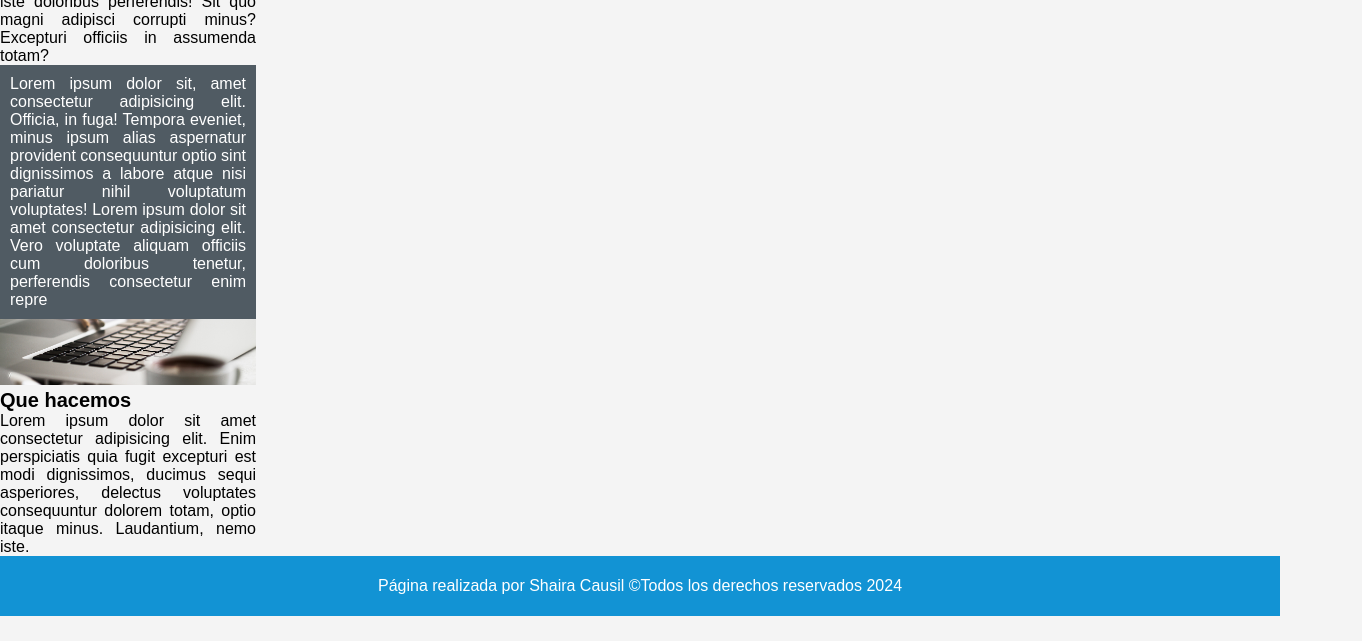
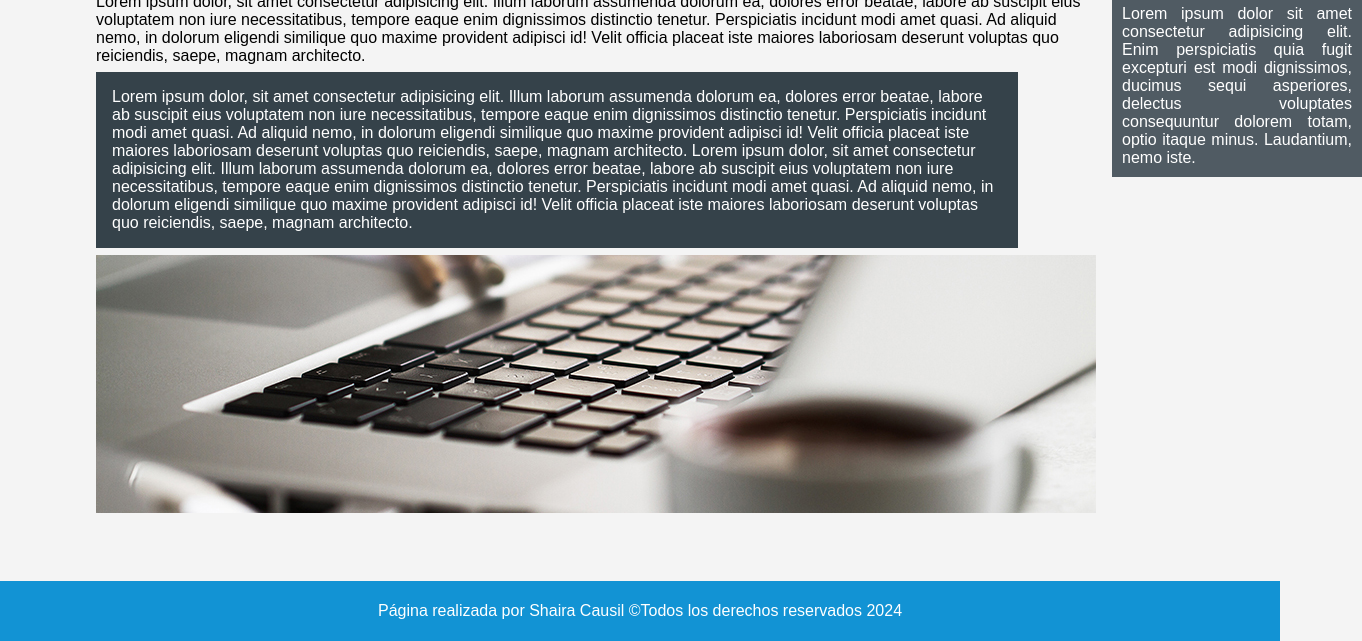
Before and after one commit to Shaicausil/proyectoGraphel, a plain HTML site: page templates/nosotros.html in a window 1280 px wide. Shown: the part 272-913 px from the top of the page, 1362 px wide, since content can reach past the window. Before the commit the page ends 888 px from the top, so only its background shows below. Drawn offline with Linux system fonts and the light colour scheme.

Commit message:
Update nosotros.html

```diff
--- a/templates/nosotros.html
+++ b/templates/nosotros.html
@@ -5,9 +5,7 @@
     <meta name="viewport" content="width=device-width, initial-scale=1.0">
     <title>Graphel | Nosotros</title>
     <link rel="stylesheet" href="../styles/styles.css ">
-    <link rel="preconnect" href="https://fonts.googleapis.com">
-    <link rel="preconnect" href="https://fonts.gstatic.com" crossorigin>
-    <link href="https://fonts.googleapis.com/css2?family=Open+Sans:ital,wght@0,300..800;1,300..800&display=swap" rel="stylesheet">
+
 </head>
 <body>
     <main>
@@ -27,18 +25,41 @@
                 <button class="buttonS">Suscribete</button>
             </div>
         </nav>
-        <section class="contenido">
-            <div class="contenidoleft">
-                <h3>Nosotros</h3>
-                <p class="texto">Lorem ipsum dolor sit amet consectetur adipisicing elit. Maiores assumenda doloremque sit aspernatur quidem veniam quaerat iste doloribus perferendis! Sit quo magni adipisci corrupti minus? Excepturi officiis in assumenda totam?</p>
-                <p class="gris">Lorem ipsum dolor sit, amet consectetur adipisicing elit. Officia, in fuga! Tempora eveniet, minus ipsum alias aspernatur provident consequuntur optio sint dignissimos a labore atque nisi pariatur nihil voluptatum voluptates! Lorem ipsum dolor sit amet consectetur adipisicing elit. Vero voluptate aliquam officiis cum doloribus tenetur, perferendis consectetur enim repre</p>
-                <img src="../assets/images/images/891.jpg" alt="Nosotros" class="usImg">
+        <section class="nosotros-info-container">
+            <div class="info">
+                <div class="text-info">
+                    <h3>Nosotros</h3>
+                    <P>Lorem ipsum dolor, sit amet consectetur adipisicing elit. Illum laborum assumenda dolorum ea, dolores error beatae, labore ab suscipit eius voluptatem non iure necessitatibus, tempore eaque enim dignissimos distinctio tenetur.
+                    Perspiciatis incidunt modi amet quasi. Ad aliquid nemo, in dolorum eligendi similique quo maxime provident adipisci id! Velit officia placeat iste maiores laboriosam deserunt voluptas quo reiciendis, saepe, magnam architecto.
+                   </P>
+                </div>
+
+
+                <div class="info-celda">
+
+                    <div class="text-grey-2">
+                        <P>Lorem ipsum dolor, sit amet consectetur adipisicing elit. Illum laborum assumenda dolorum ea, dolores error beatae, labore ab suscipit eius voluptatem non iure necessitatibus, tempore eaque enim dignissimos distinctio tenetur.
+                            Perspiciatis incidunt modi amet quasi. Ad aliquid nemo, in dolorum eligendi similique quo maxime provident adipisci id! Velit officia placeat iste maiores laboriosam deserunt voluptas quo reiciendis, saepe, magnam architecto.
+                            Lorem ipsum dolor, sit amet consectetur adipisicing elit. Illum laborum assumenda dolorum ea, dolores error beatae, labore ab suscipit eius voluptatem non iure necessitatibus, tempore eaque enim dignissimos distinctio tenetur.
+                            Perspiciatis incidunt modi amet quasi. Ad aliquid nemo, in dolorum eligendi similique quo maxime provident adipisci id! Velit officia placeat iste maiores laboriosam deserunt voluptas quo reiciendis, saepe, magnam architecto.
+                        </P>
+                    </div>
+                </div>
+
+            <div class="usImg">
+                <img src="../assets/images/images/891.jpg" alt="">
+
             </div>
-            <div class="contenidoRigth">
-                <h3>Que hacemos</h3>
-                <p class="texto">Lorem ipsum dolor sit amet consectetur adipisicing elit. Enim perspiciatis quia fugit excepturi est modi dignissimos, ducimus sequi asperiores, delectus voluptates consequuntur dolorem totam, optio itaque minus. Laudantium, nemo iste.</p>
+            </div>
+
+            <div class="info-celda">
+                <div class="ContenidoRigth">
+                    <h3>Que hacemos</h3>
+                    <p class="texto">Lorem ipsum dolor sit amet consectetur adipisicing elit. Enim perspiciatis quia fugit excepturi est modi dignissimos, ducimus sequi asperiores, delectus voluptates consequuntur dolorem totam, optio itaque minus. Laudantium, nemo iste.</p>
+                </div>
             </div>
         </section>
+
         <footer>
             <p id="foot">Página realizada por Shaira Causil &copy;Todos los derechos reservados 2024</p>
         </footer>
```
